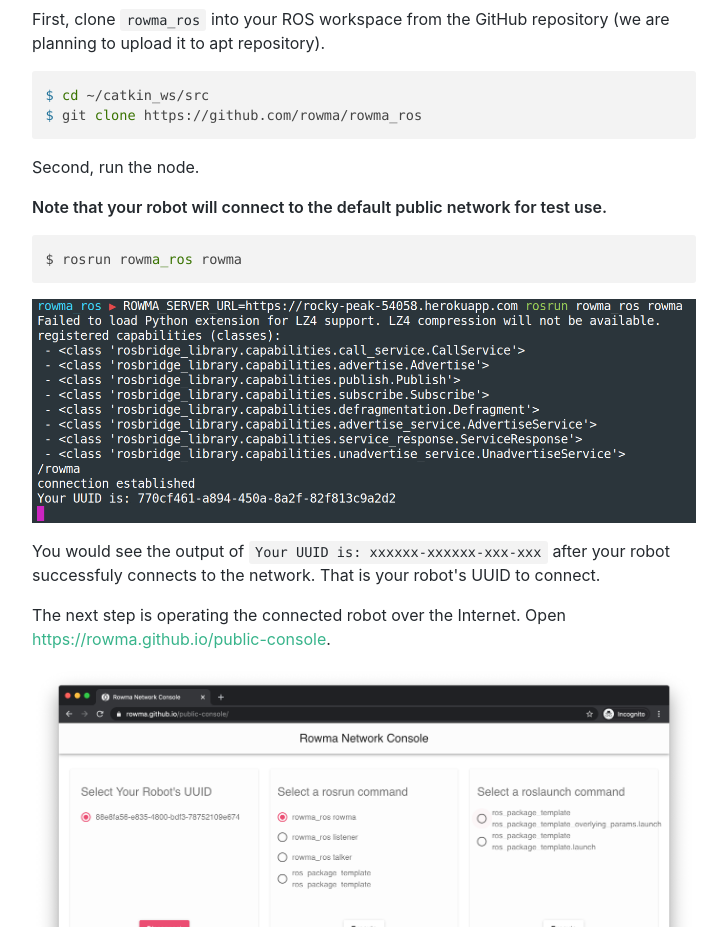
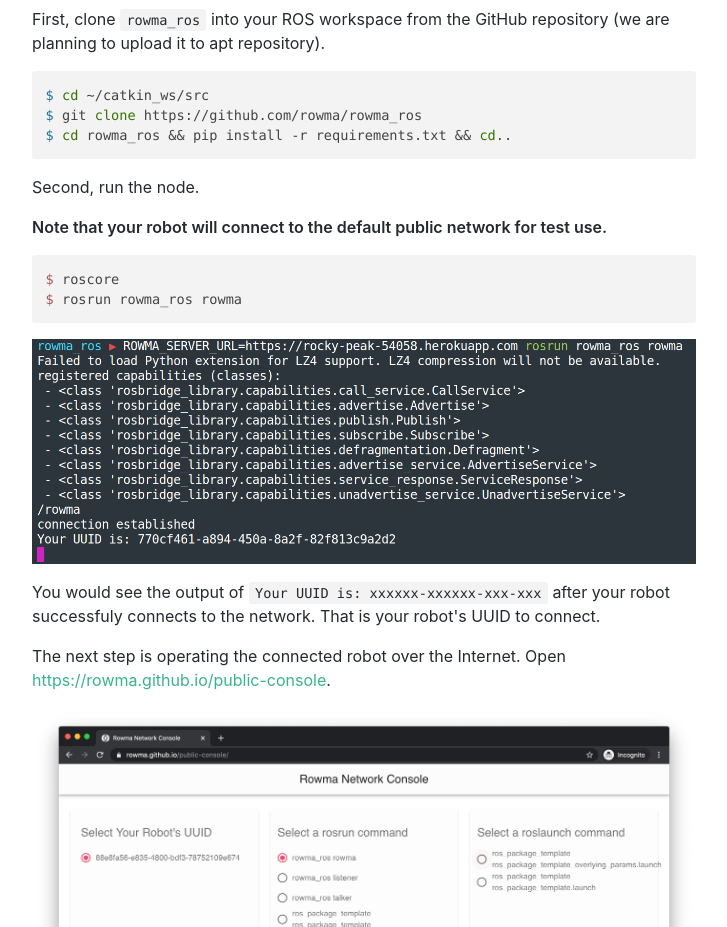
Before and after one commit to rowma/documentation, a plain HTML site: page en/getting-started.html in a window 1280 px wide. Shown: the part 940-1867 px from the top of the page, without its empty margins (276-1003 px from the left). Drawn offline with nearby package versions, Linux system fonts and the light colour scheme.

Commit message:
Deploy website
Deploy website version based on 123b17443aed3acf71e0ad27630ba935676444ce

```diff
--- a/en/getting-started.html
+++ b/en/getting-started.html
@@ -83,10 +83,12 @@
 <p>First, clone <code>rowma_ros</code> into your ROS workspace from the GitHub repository (we are planning to upload it to apt repository).</p>
 <pre><code class="hljs"><span class="hljs-meta">$</span><span class="bash"> <span class="hljs-built_in">cd</span> ~/catkin_ws/src</span>
 <span class="hljs-meta">$</span><span class="bash"> git <span class="hljs-built_in">clone</span> https://github.com/rowma/rowma_ros</span>
+<span class="hljs-meta">$</span><span class="bash"> <span class="hljs-built_in">cd</span> rowma_ros &amp;&amp; pip install -r requirements.txt &amp;&amp; <span class="hljs-built_in">cd</span>..</span>
 </code></pre>
 <p>Second, run the node.</p>
 <p><strong>Note that your robot will connect to the default public network for test use.</strong></p>
-<pre><code class="hljs">$ rosrun rowm<span class="hljs-built_in">a_ros</span> rowma
+<pre><code class="hljs"><span class="hljs-variable">$ </span>roscore
+<span class="hljs-variable">$ </span>rosrun rowma_ros rowma
 </code></pre>
 <p><img src="/documentation/img/rowma-ros-screenshot.png" alt="rowma-ros-screenshot"></p>
 <p>You would see the output of <code>Your UUID is: xxxxxx-xxxxxx-xxx-xxx</code> after your robot successfuly connects to the network. That is your robot's UUID to connect.</p>
```
Also changed, not shown: en/getting-started/index.html (+3 -1 lines), ja/getting-started.html (+3 -1 lines), ja/getting-started/index.html (+3 -1 lines), zh-CN/getting-started.html (+3 -1 lines), zh-CN/getting-started/index.html (+3 -1 lines).
